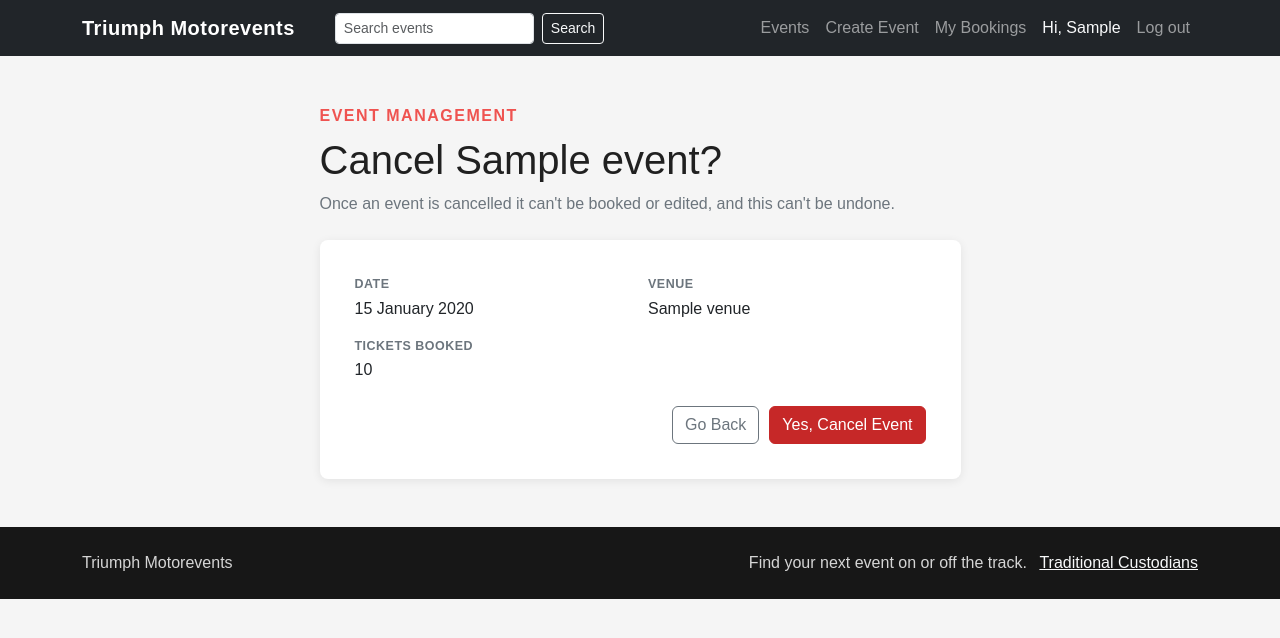
After one commit to jaygunz56/IAB207_Assessment_2-, a Flask app: page /events/1/cancel in a window 1280 px wide. The commit adds this page. Shown: the top 638 px of the page. Run offline with Flask 3, Linux system fonts and the light colour scheme; a user stored in the database is signed in; tables that the repository leaves empty hold one stand-in row (values such as "Sample post"); some libraries are stand-ins or nearby versions.

Commit message:
Replace JavaScript cancel prompt with a confirmation page

```diff
--- a/website/events.py
+++ b/website/events.py
@@ -127,7 +127,7 @@ def edit(id):
     return render_template('create-event.html', form=form, event=event)
 
 
-@eventbp.route('/<int:id>/cancel', methods=['POST'])
+@eventbp.route('/<int:id>/cancel', methods=['GET', 'POST'])
 @login_required
 def cancel(id):
     event = db.get_or_404(Event, id)
@@ -135,11 +135,19 @@ def cancel(id):
     if event.user_id != current_user.id:
         abort(403)
 
-    event.status = 'Cancelled'
-    db.session.commit()
+    if event.status == 'Cancelled':
+        flash('This event has already been cancelled', 'info')
+        return redirect(url_for('event.show', id=event.id))
 
-    flash('Your event has been cancelled', 'info')
-    return redirect(url_for('event.show', id=event.id))
+    # the GET shows the confirmation page, the POST from that page does the cancel
+    if request.method == 'POST':
+        event.status = 'Cancelled'
+        db.session.commit()
+
+        flash('Your event has been cancelled', 'info')
+        return redirect(url_for('event.show', id=event.id))
+
+    return render_template('cancel-event.html', event=event)
 
 
 @eventbp.route('/<int:id>/comment', methods=['POST'])
--- /dev/null
+++ b/website/templates/cancel-event.html
@@ -0,0 +1,109 @@
+{% extends "base.html" %}
+
+{% block title %}Cancel {{ event.title }} | Triumph Motorevents{% endblock %}
+
+{% block content %}
+
+    <main class="py-5">
+
+        <div class="container">
+
+            <div class="row justify-content-center">
+
+                <div class="col-lg-7">
+
+                    <div class="form-page-heading mb-4">
+
+                        <p class="hero-label mb-2">
+                            Event Management
+                        </p>
+
+                        <h1>
+                            Cancel {{ event.title }}?
+                        </h1>
+
+                        <p class="text-secondary">
+                            Once an event is cancelled it can't be booked or edited, and this can't be undone.
+                        </p>
+
+                    </div>
+
+
+                    <div class="card event-form-card">
+
+                        <div class="card-body">
+
+                            <div class="row g-3 booking-details border-0 pt-0">
+
+                                <div class="col-6">
+
+                                    <span class="booking-label">
+                                        Date
+                                    </span>
+
+                                    <p class="mb-0">
+                                        {{ event.date | nicedate }}
+                                    </p>
+
+                                </div>
+
+
+                                <div class="col-6">
+
+                                    <span class="booking-label">
+                                        Venue
+                                    </span>
+
+                                    <p class="mb-0">
+                                        {{ event.venue.name }}
+                                    </p>
+
+                                </div>
+
+
+                                <div class="col-6">
+
+                                    <span class="booking-label">
+                                        Tickets Booked
+                                    </span>
+
+                                    <p class="mb-0">
+                                        {{ event.bookings | sum(attribute='quantity') }}
+                                    </p>
+
+                                </div>
+
+                            </div>
+
+
+                            <form action="{{ url_for('event.cancel', id=event.id) }}" method="post">
+
+                                <input type="hidden" name="csrf_token" value="{{ csrf_token() }}">
+
+                                <div class="form-actions mt-4">
+
+                                    <a href="{{ url_for('event.show', id=event.id) }}" class="btn btn-outline-secondary">
+                                        Go Back
+                                    </a>
+
+                                    <button type="submit" class="btn btn-danger">
+                                        Yes, Cancel Event
+                                    </button>
+
+                                </div>
+
+                            </form>
+
+                        </div>
+
+                    </div>
+
+                </div>
+
+            </div>
+
+        </div>
+
+    </main>
+
+{% endblock %}
```
Also changed, not shown: website/templates/event.html (+3 -10 lines).
